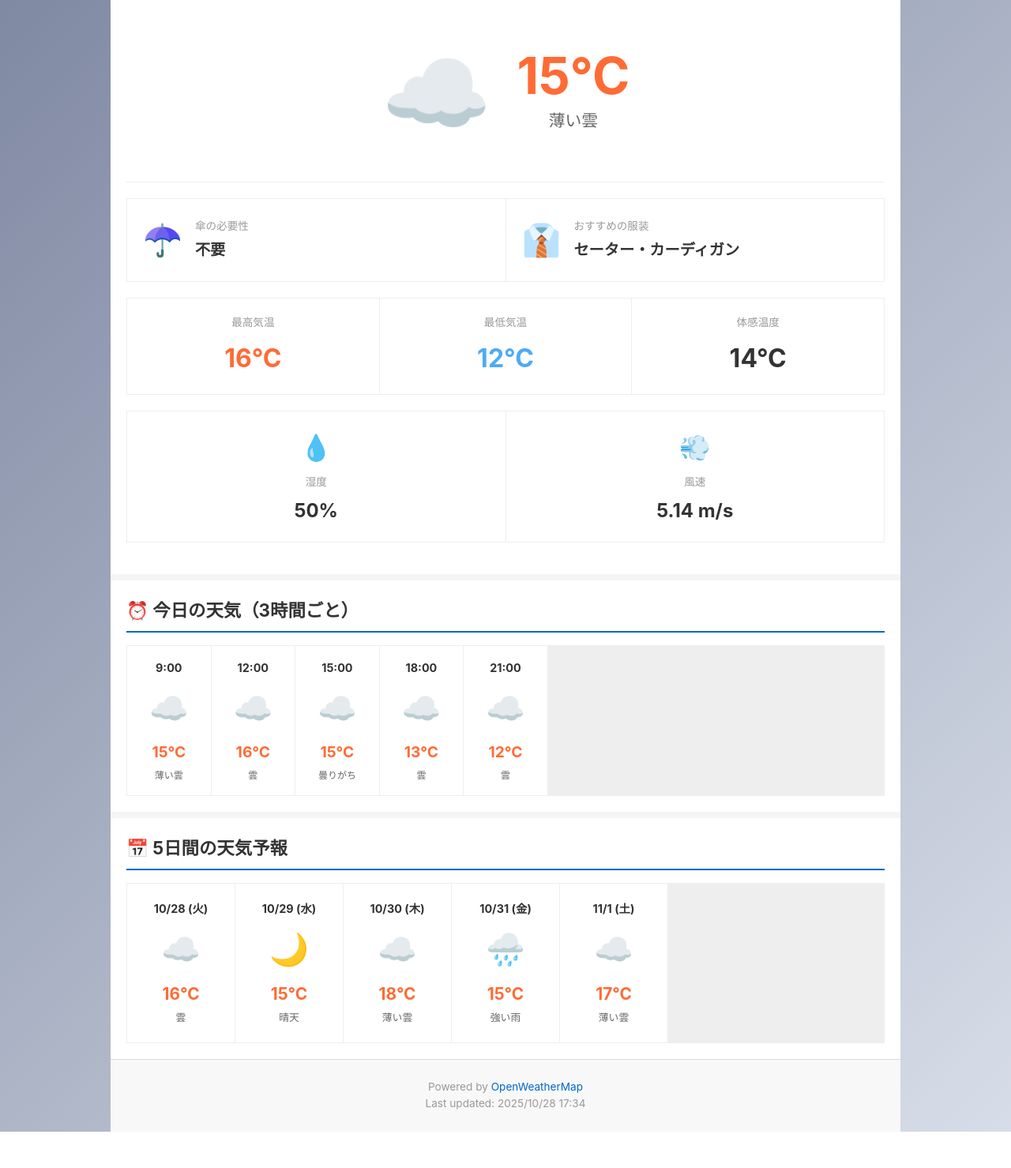
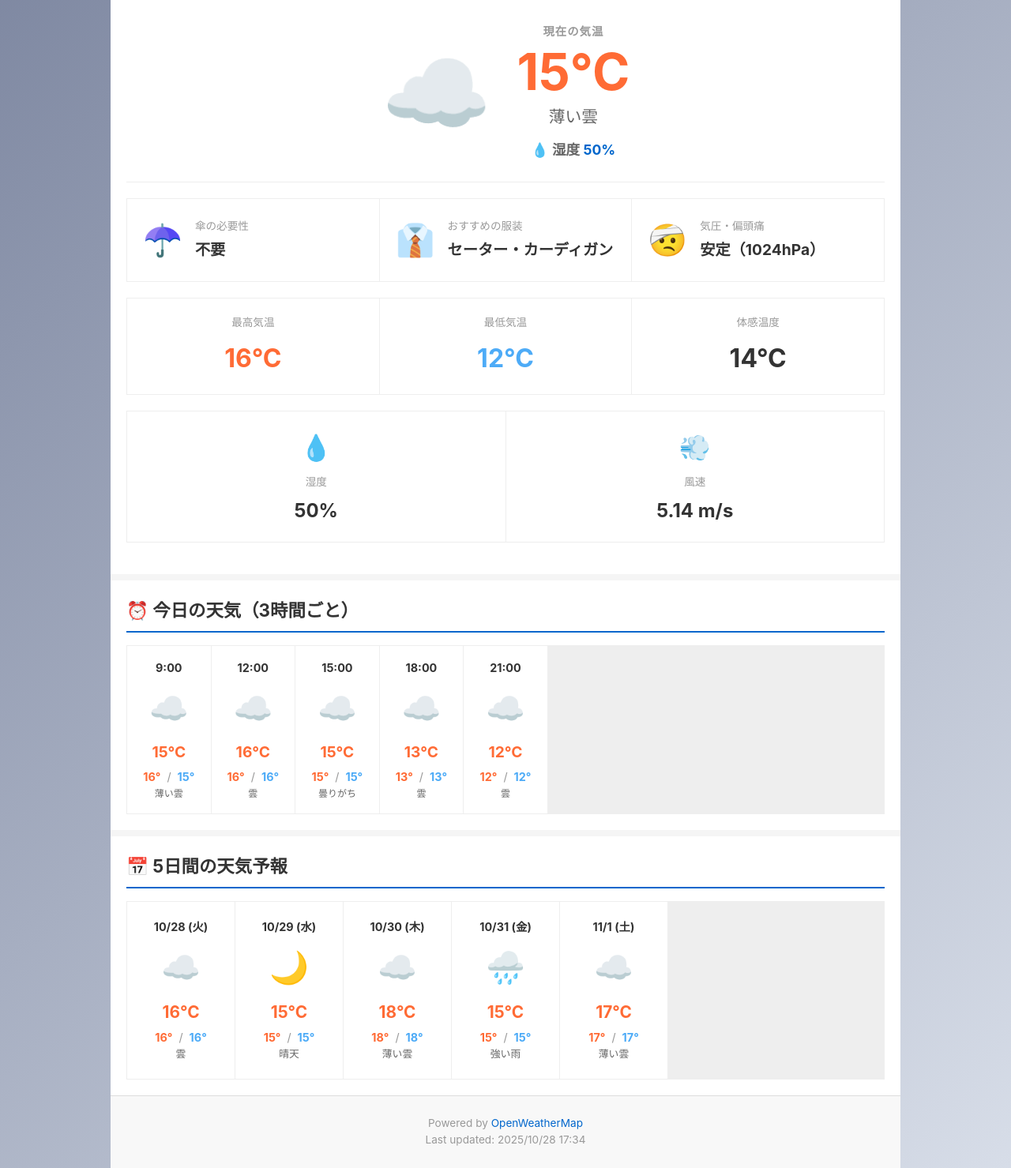
Before and after one commit to tkjo155/github-actions-handson, a website: page public/index.html in a window 1280 px wide. Shown: the part 330-1809 px from the top of the page at 79% size. Before the commit the page ends 1763 px from the top, so only its background shows below. Drawn offline with Linux system fonts and the light colour scheme.

Commit message:
気圧追加

```diff
--- a/public/css/style.css
+++ b/public/css/style.css
@@ -141,6 +141,15 @@ h1 {
 
 .weather-details {
     text-align: center;
+}
+
+.current-label {
+    font-size: 0.9rem;
+    color: #999;
+    font-weight: 600;
+    margin-bottom: 8px;
+    text-transform: uppercase;
+    letter-spacing: 1px;
 }
 
 .temperature {
@@ -466,3 +475,40 @@ footer a:hover {
         flex: 0 0 auto;
     }
 }
+
+/* 現在の湿度 */
+.current-humidity {
+    margin-top: 12px;
+    font-size: clamp(0.9rem, 2vw, 1.1rem);
+    color: #666;
+    font-weight: 600;
+}
+
+.current-humidity span {
+    color: #0066cc;
+    font-weight: 700;
+}
+
+/* 温度範囲表示 */
+.temp-range {
+    display: flex;
+    align-items: center;
+    justify-content: center;
+    gap: 8px;
+    margin-top: 4px;
+    font-size: 0.9rem;
+}
+
+.temp-high {
+    color: #ff6b35;
+    font-weight: 700;
+}
+
+.temp-low {
+    color: #4dabf7;
+    font-weight: 700;
+}
+
+.temp-separator {
+    color: #999;
+}
--- a/public/index.html
+++ b/public/index.html
@@ -59,8 +59,13 @@
                 <div class="weather-main">
                     <div class="weather-icon-large" id="currentIcon">☀️</div>
                     <div class="weather-details">
+                        <div class="current-label">現在の気温</div>
                         <div class="temperature" id="temperature">25°C</div>
                         <div class="description" id="description">晴れ</div>
+                         <!-- 湿度を追加 -->
+        <div class="current-humidity">
+            💧 湿度 <span id="currentHumidity">60%</span>
+        </div>
                     </div>
                 </div>
 
@@ -81,6 +86,15 @@
                             <div class="info-value" id="clothingInfo">長袖シャツ</div>
                         </div>
                     </div>
+
+                        <!-- 気圧・偏頭痛注意を追加 -->
+    <div class="info-card" id="pressureCard">
+        <span class="info-icon">🤕</span>
+        <div class="info-content">
+            <div class="info-label">気圧・偏頭痛</div>
+            <div class="info-value" id="pressureInfo">注意</div>
+        </div>
+    </div>
 
                     <div class="info-card" id="ashCard" style="display: none;">
                         <span class="info-icon">🌋</span>
--- a/public/js/app.js
+++ b/public/js/app.js
@@ -86,6 +86,9 @@ function displayCurrentWeather(data) {
     document.getElementById('windSpeed').textContent = `${current.wind.speed} m/s`;
     document.getElementById('feelsLike').textContent = `${Math.round(current.main.feels_like)}°C`;
 
+     // 現在の湿度を表示（気温の下）
+    document.getElementById('currentHumidity').textContent = `${current.main.humidity}%`;
+
     const iconCode = current.weather[0].icon;
     document.getElementById('currentIcon').textContent = weatherIcons[iconCode] || '🌤️';
 
@@ -101,6 +104,10 @@ function displayCurrentWeather(data) {
     // おすすめの服装
     const clothing = recommendClothing(current.main.temp);
     document.getElementById('clothingInfo').textContent = clothing;
+
+    // 気圧・偏頭痛注意
+    const pressureInfo = checkPressureHeadache(current.main.pressure, data.forecast);
+    updatePressureInfo(pressureInfo);
 
     // 鹿児島の場合は火山灰情報を表示
     const ashCard = document.getElementById('ashCard');
@@ -274,7 +281,7 @@ function displayHourlyForecast(data) {
 
     const todayData = data.forecast.list.filter(item =>
         item.dt_txt.startsWith(todayStr)
-    ).slice(0, 8); // 最大8個（24時間分）
+    ).slice(0, 8);
 
     todayData.forEach(hour => {
         const time = new Date(hour.dt * 1000);
@@ -288,6 +295,11 @@ function displayHourlyForecast(data) {
             <div class="hourly-time">${timeStr}</div>
             <div class="hourly-icon">${weatherIcons[hour.weather[0].icon] || '🌤️'}</div>
             <div class="hourly-temp">${Math.round(hour.main.temp)}°C</div>
+            <div class="temp-range">
+                <span class="temp-high">${Math.round(hour.main.temp_max)}°</span>
+                <span class="temp-separator">/</span>
+                <span class="temp-low">${Math.round(hour.main.temp_min)}°</span>
+            </div>
             <div class="hourly-desc">${hour.weather[0].description}</div>
             ${isRain ? '<div class="rain-tag">☂️ 雨</div>' : ''}
         `;
@@ -315,6 +327,11 @@ function displayDailyForecast(data) {
             <div class="forecast-date">${dateStr} (${dayOfWeek})</div>
             <div class="forecast-icon">${weatherIcons[day.weather[0].icon] || '🌤️'}</div>
             <div class="forecast-temp">${Math.round(day.main.temp)}°C</div>
+            <div class="temp-range">
+                <span class="temp-high">${Math.round(day.main.temp_max)}°</span>
+                <span class="temp-separator">/</span>
+                <span class="temp-low">${Math.round(day.main.temp_min)}°</span>
+            </div>
             <div class="forecast-desc">${day.weather[0].description}</div>
         `;
         container.appendChild(forecastItem);
@@ -463,3 +480,66 @@ function forceReload() {
     }
     location.reload(true);
 }
+
+// 気圧による偏頭痛リスクをチェック
+function checkPressureHeadache(currentPressure, forecast) {
+    // 気圧の変化を計算（今後6時間）
+    const next6Hours = forecast.list.slice(0, 2); // 3時間×2 = 6時間
+
+    let maxPressure = currentPressure;
+    let minPressure = currentPressure;
+
+    next6Hours.forEach(item => {
+        const pressure = item.main.pressure;
+        if (pressure > maxPressure) maxPressure = pressure;
+        if (pressure < minPressure) minPressure = pressure;
+    });
+
+    const pressureChange = maxPressure - minPressure;
+
+    // 気圧判定
+    let riskLevel = '低';
+    let message = '安定';
+    let isRisky = false;
+
+    // 低気圧（1013hPa未満）
+    if (currentPressure < 1005) {
+        riskLevel = '高';
+        message = `⚠️ 低気圧注意（${currentPressure}hPa）`;
+        isRisky = true;
+    } else if (currentPressure < 1013) {
+        riskLevel = '中';
+        message = `△ やや低気圧（${currentPressure}hPa）`;
+        isRisky = true;
+    }
+    // 気圧の急変（6時間で5hPa以上変化）
+    else if (pressureChange >= 5) {
+        riskLevel = '高';
+        message = `⚠️ 気圧変化大（${pressureChange.toFixed(1)}hPa変化）`;
+        isRisky = true;
+    } else if (pressureChange >= 3) {
+        riskLevel = '中';
+        message = `△ 気圧変化あり（${pressureChange.toFixed(1)}hPa変化）`;
+        isRisky = true;
+    }
+    // 安定
+    else {
+        riskLevel = '低';
+        message = `安定（${currentPressure}hPa）`;
+    }
+
+    return { riskLevel, message, isRisky, pressure: currentPressure };
+}
+
+function updatePressureInfo(info) {
+    const pressureCard = document.getElementById('pressureCard');
+    const pressureInfoEl = document.getElementById('pressureInfo');
+
+    pressureInfoEl.textContent = info.message;
+
+    if (info.isRisky) {
+        pressureCard.classList.add('warning');
+    } else {
+        pressureCard.classList.remove('warning');
+    }
+}
```
Also changed, not shown: .github/workflows/update-weather.yml.
